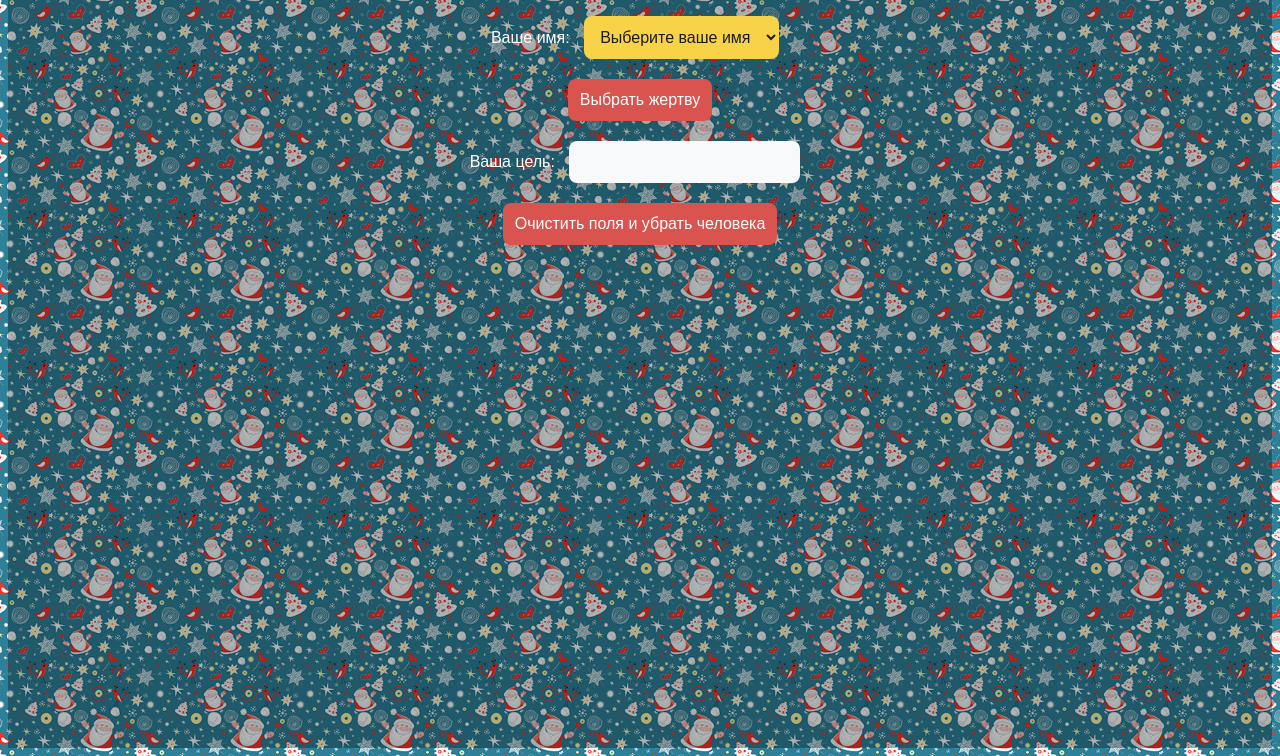
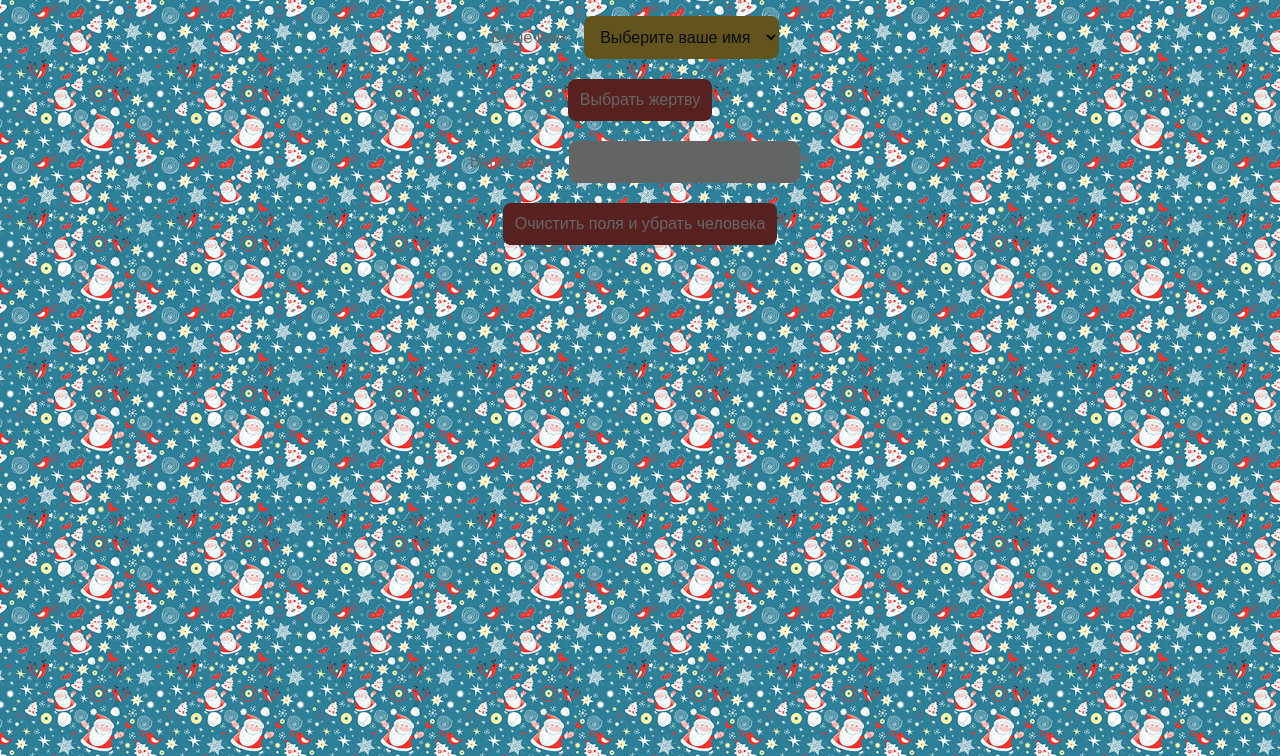
Before and after one commit to ETUEgorka/ETU-Santa, a plain HTML site: page index.html in a window 1280 px wide. Shown: the part 102-858 px from the top of the page. Drawn offline with Linux system fonts and the light colour scheme.

Commit message:
затемнение фона.html

```diff
--- a/index.html
+++ b/index.html
@@ -14,26 +14,17 @@
     color: #fff;
     height: 100vh;
     overflow: hidden;
-    position: relative; /* Для правильного позиционирования псевдоэлемента */
+    filter: brightness(40%)
+     /* Для правильного позиционирования псевдоэлемента */
 }
 
-body::before {
-    content: "";
-    position: absolute;
-    top: 0;
-    left: 0;
-    width: 100%;
-    height: 100%;
-    background: rgba(0, 0, 0, 0.3); /* Черный фон с прозрачностью 50% */
-    z-index: -1; /* Помещаем затемнение под контент */
-}
+
         h1 {
-            position: relative;
+
             color: #f8d348; /* Золотистый цвет */
             text-shadow: 2px 2px 5px #1b1b1b;
         }
         select, button, input {
-            position: relative;
             margin: 10px;
             padding: 12px;
             font-size: 16px;
```
